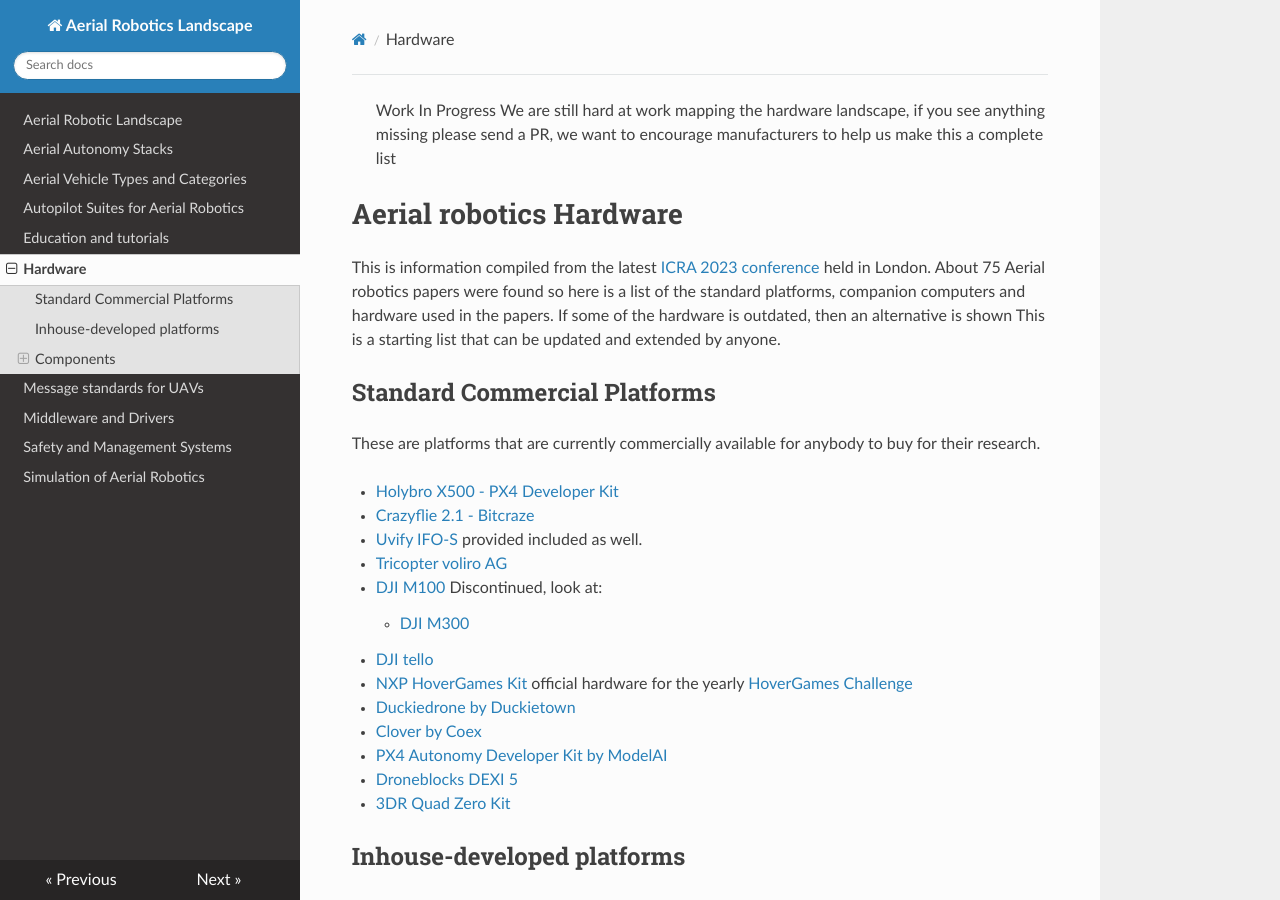
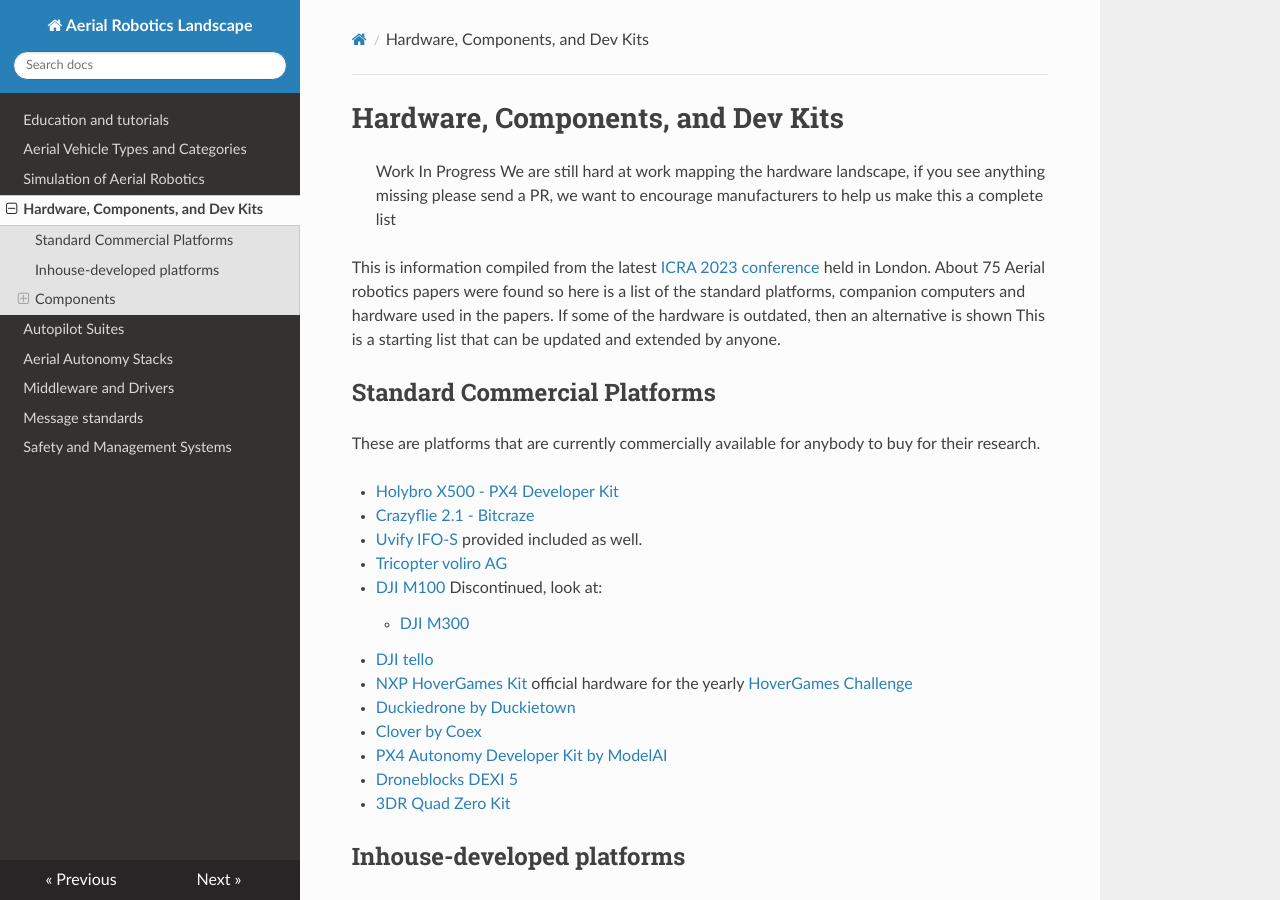
Before and after one commit to ROS-Aerial/aerial_robotic_landscape, an MkDocs documentation site: the page built from docs/hardware.md, in a window 1280 px wide and 900 px high. Built offline with MkDocs 1.6.1, drawn with Linux system fonts in a browser that asks for light colours; nearby versions of some CDN libraries.

Commit message:
add nav for more orderly navigation

```diff
--- a/docs/autopilots_suites.md
+++ b/docs/autopilots_suites.md
@@ -1,4 +1,4 @@
-# Autopilot Suites for Aerial Robotics
+# Autopilot Suites
 
 There are several autopilot suites available for control-boards for aerial vehicles. This page mostly have an overview of all of those including some comparison factors in them as well.
 
--- a/docs/hardware.md
+++ b/docs/hardware.md
@@ -1,7 +1,9 @@
+# Hardware, Components, and Dev Kits
+
 > Work In Progress
 > We are still hard at work mapping the hardware landscape, if you see anything missing please send a PR, we want to encourage manufacturers to help us make this a complete list
 
-# Aerial robotics Hardware
+
 
 This is information compiled from the latest [ICRA 2023 conference](https://www.icra2023.org/) held in London.
 About 75 Aerial robotics papers were found so here is a list of the standard platforms, companion computers and hardware used in the papers.
--- a/docs/message_standards.md
+++ b/docs/message_standards.md
@@ -1,4 +1,4 @@
-# Message standards for UAVs
+# Message standards
 
 ## REP 147 A Standard interface for Aerial Vehicles
 
--- a/mkdocs.yml
+++ b/mkdocs.yml
@@ -1,5 +1,16 @@
 site_name: Aerial Robotics Landscape
 theme: readthedocs
+
+nav:
+- 'education_and_tutorial.md'
+- 'aerial_vehicles.md'
+- 'simulation.md'
+- 'hardware.md'
+- 'autopilots_suites.md'
+- 'aerial_autonomy_stacks.md'
+- 'middleware_and_drivers.md'
+- 'message_standards.md'
+- 'safety_management.md'
 
 markdown_extensions:
 - pymdownx.snippets:
```
